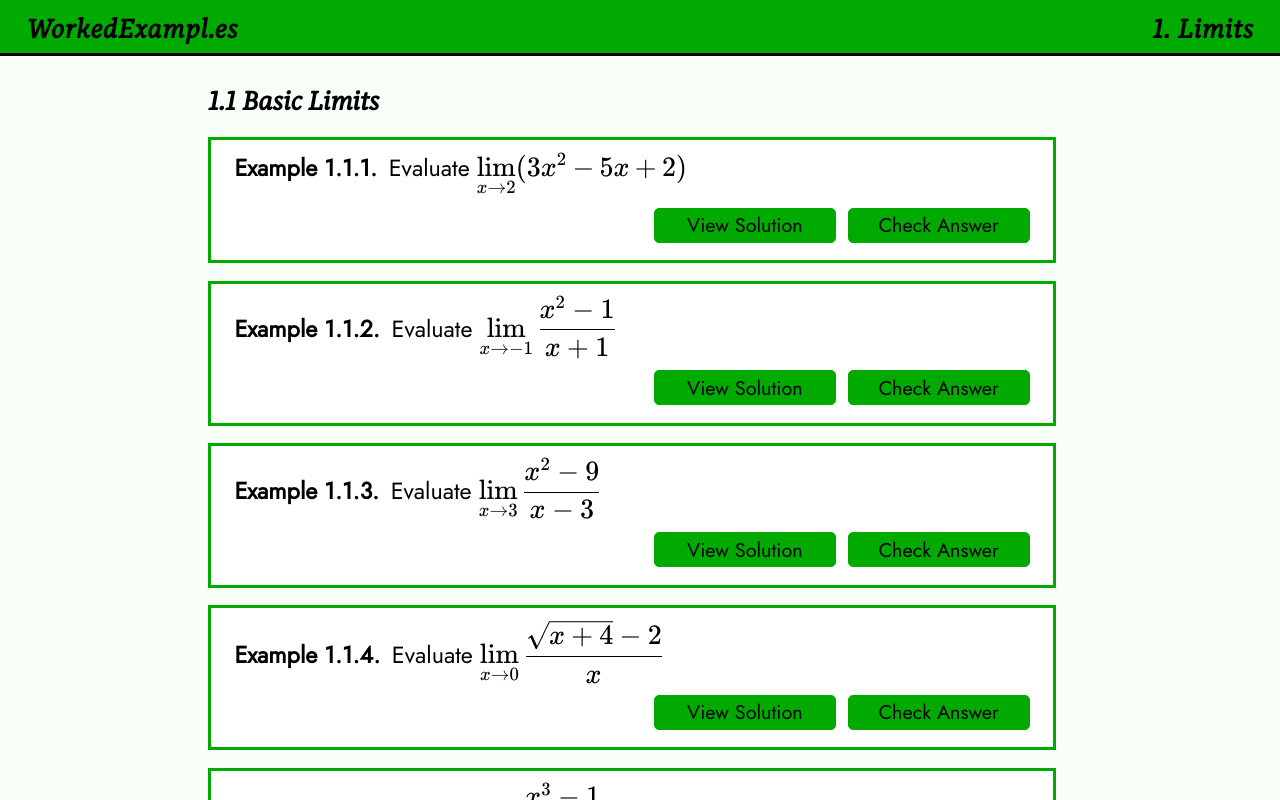
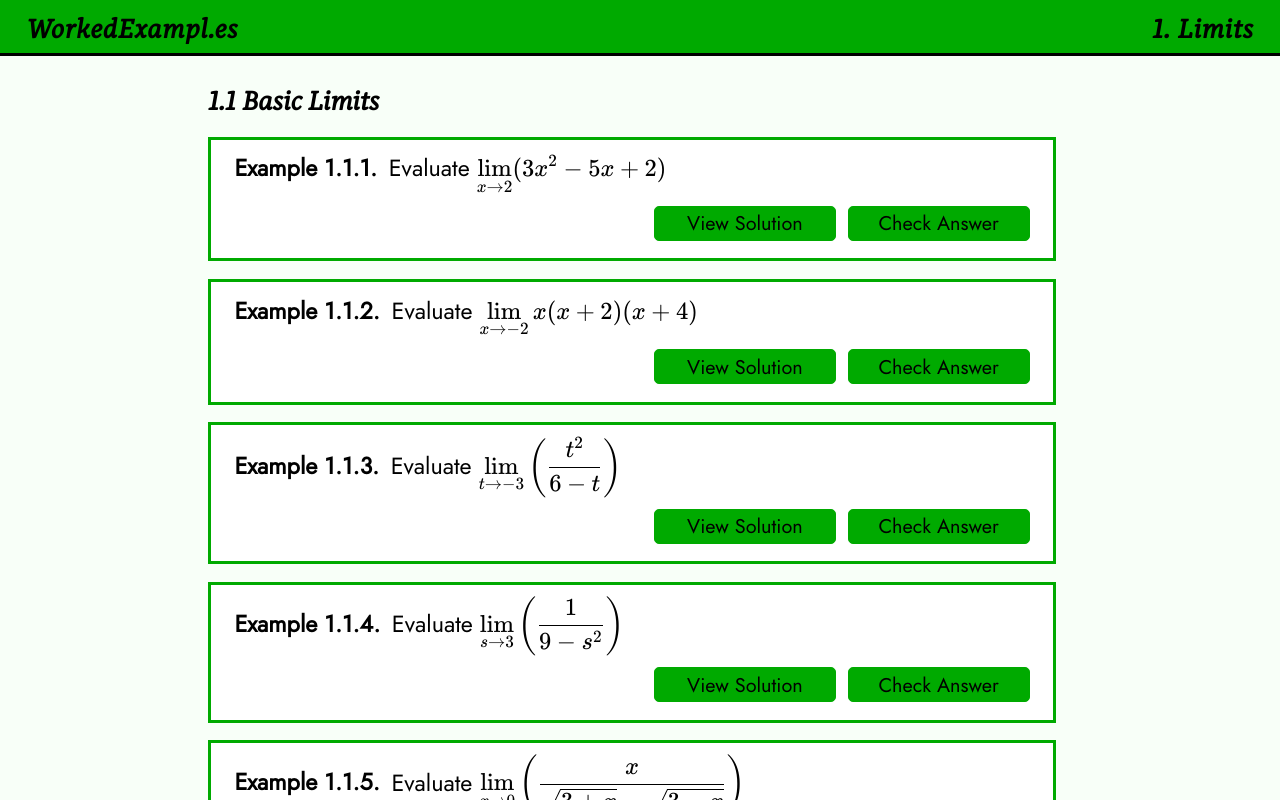
Before and after one commit to dmorgorg/wex, a SvelteKit app: page /math/calculus/limits/01basic in a window 1280 px wide. Built offline with nearby package versions, Linux system fonts and the light colour scheme.

Commit message:
more basic

```diff
--- a/src/lib/components/ExampleStatement.svelte
+++ b/src/lib/components/ExampleStatement.svelte
@@ -10,7 +10,7 @@
 </script>
 
 <div
-	class="children"
+	class="children example-statement"
 	class:_1-Example={level === 1}
 	class:_2-Example={level === 2}
 	class:_3-Example={level === 3}
@@ -45,4 +45,8 @@
 			counter(subsubsection-counter) '.' counter(subsubsubsection-counter) '.'
 			counter(problem-counter) '.';
 	}
+
+	/* .example-statement {
+		color: blue;
+	} */
 </style>
--- a/src/lib/styles/global.scss
+++ b/src/lib/styles/global.scss
@@ -211,7 +211,7 @@ body {
 .katex-display {
 	padding-top: 0.75em;
 
-	line-height: 2;
+	// line-height: 2;
 	// border: 1px solid black;
 }
 
@@ -220,12 +220,23 @@ body {
 	white-space: nowrap; /* prevent line break in katex */
 }
 
+div.example-statement {
+	.katex {
+		font-size: 1.05em !important;
+	}
+}
+
 blockquote {
 	border: 1px solid var(--math-primary);
-	background-color: var(--math-white);
+	// background-color: var(--math-white);
 	margin-top: 1.5em;
 	margin-bottom: 0.5em;
 	padding: 0.75em;
+
+	.katex {
+		// color: red;
+		font-size: 1em !important;
+	}
 }
 
 // !!!!!!!!!!!!!!!!!!!!!!!!!!!!!!!!!!!!!!!!!!!!!!!!!!!!!!!!!!!!!!!!!!!!!!!!!!!!!!!!!!
--- a/src/routes/math/calculus/limits/01basic/+page.svelte
+++ b/src/routes/math/calculus/limits/01basic/+page.svelte
@@ -18,7 +18,7 @@
 		<!-- !!!!!!!!!!!!!!!!!!!!!!!!!!!!!!!!!!!!!!!!!!!!!!!!!!!!!!!!!!!!!!!!!!!!!!!!!!!!!!!!! -->
 
 		<WE {levels}>
-			Evaluate {@html ki`\large\displaystyle \lim_{x \to 2} (3x^2 - 5x + 2)`}
+			Evaluate {@html ki`\displaystyle \lim_{x \to 2} (3x^2 - 5x + 2)`}
 
 			{#snippet solution()}
 				<blockquote>
@@ -34,8 +34,88 @@
 		</WE>
 
 		<!-- !!!!!!!!!!!!!!!!!!!!!!!!!!!!!!!!!!!!!!!!!!!!!!!!!!!!!!!!!!!!!!!!!!!!!!!!!!!!!!!!! -->
+
 		<WE {levels}>
-			Evaluate {@html ki`\large\displaystyle \lim_{x \to -1} \frac{x^2 - 1}{x+1}`}
+			Evaluate {@html ki`\displaystyle \lim_{x \to -2} x(x+2)(x+4)`}
+
+			{#snippet solution()}
+				<blockquote>
+					{@html ki`f(x)=x(x+2)(x+4)`} is continuous everywhere; evaluate at {@html ki` x=-2`}
+				</blockquote>
+				{@html kd`\displaystyle \lim_{x \to -2} x(x+2)(x+4) = (-2)((-2)+2)((-2)+4)= (-2)(0)(2)=0`}
+			{/snippet}
+
+			{#snippet answer()}
+				{@html kd`\displaystyle \lim_{x \to -2} x(x+2)(x+4)=0`}
+			{/snippet}
+		</WE>
+
+		<!-- !!!!!!!!!!!!!!!!!!!!!!!!!!!!!!!!!!!!!!!!!!!!!!!!!!!!!!!!!!!!!!!!!!!!!!!!!!!!!!!!! -->
+
+		<WE {levels}>
+			Evaluate {@html ki`\displaystyle \lim_{t \to -3} \left(\frac{t^2}{6-t}\right)`}
+
+			{#snippet solution()}
+				<blockquote>
+					{@html ki` \large\frac{t^2}{6-t}`} is continuous everywhere except at {@html ki` t=6`};
+					evaluate at {@html ki` x=-3`}
+				</blockquote>
+				{@html kd`\displaystyle \lim_{t \to -3} \left(\frac{t^2}{6-t}\right)=\frac{(-3)^2}{6-(-3)} =1 `}
+			{/snippet}
+
+			{#snippet answer()}
+				{@html kd`\displaystyle \lim_{t \to -3} \left(\frac{t^2}{6-t}\right)=1`}
+			{/snippet}
+		</WE>
+
+		<!-- !!!!!!!!!!!!!!!!!!!!!!!!!!!!!!!!!!!!!!!!!!!!!!!!!!!!!!!!!!!!!!!!!!!!!!!!!!!!!!!!! -->
+
+		<WE {levels}>
+			Evaluate {@html ki`\displaystyle \lim_{s \to 3} \left(\frac{1}{9-s^2}\right)`}
+
+			{#snippet solution()}
+				<blockquote>
+					{@html ki` \large\frac{1}{9-s^2}`} is not defined at {@html ki` s=3`} and there is no algebraic
+					manipulation that can make into a form that exists at {@html ki` s=3`}. The limit does not
+					exist (D.N.E.)
+				</blockquote>
+				{@html kd`\lim_{s \to 3} \left(\frac{1}{9-s^2}\right)\textsf{does not exist}`}
+			{/snippet}
+
+			{#snippet answer()}
+				{@html kd`\lim_{s \to 3} \left(\frac{1}{9-s^2}\right)\textsf{does not exist}`}
+			{/snippet}
+		</WE>
+
+		<!-- !!!!!!!!!!!!!!!!!!!!!!!!!!!!!!!!!!!!!!!!!!!!!!!!!!!!!!!!!!!!!!!!!!!!!!!!!!!!!!!!! -->
+
+		<WE {levels}>
+			Evaluate {@html ki`\displaystyle \lim_{x \to 0} \left(\frac{x}{\sqrt{3+x}-\sqrt{3-x}}\right)`}
+
+			{#snippet solution()}
+				<blockquote>
+					{@html ki` \Large\frac{x}{\sqrt{3+x}-\sqrt{3-x}}`} is not defined at {@html ki` x=0`} so use
+					a suitable algebraic manipulation to find an equivalent (except at {@html ki` x=0`})
+					expression that does exist at {@html ki` x=0`}
+				</blockquote>
+				{@html kd`
+				\begin{aligned}
+					\frac{x}{\sqrt{3+x}-\sqrt{3-x}} &=\frac{x}{\sqrt{3+x}-\sqrt{3-x}}\cdot\frac{\sqrt{3+x}+\sqrt{3-x}}{\sqrt{3+x}+\sqrt{3-x}} \\[0.75em]
+					&= \frac{x(\sqrt{3+x}+\sqrt{3-x})}{(3+x)-(3-x)}\\[0.75em]
+					&= \frac{\cancel{x}(\sqrt{3+x}+\sqrt{3-x})}{2\cancel{x}}\qquad\textsf{for }x\ne 0\\[0.75em]
+					\displaystyle \lim_{x \to 0} \left(\frac{x}{\sqrt{3+x}-\sqrt{3-x}}\right) &= \lim_{x \to 0}\frac{\sqrt{3+x}+\sqrt{3-x}}{2}=\frac{\sqrt{3+(0)}+\sqrt{3-(0)}}{2}=\sqrt{3}
+				\end{aligned}`}
+			{/snippet}
+
+			{#snippet answer()}
+				{@html kd`\displaystyle \lim_{x \to 0} \left(\frac{x}{\sqrt{3+x}-\sqrt{3-x}}\right) =\sqrt{3}`}
+			{/snippet}
+		</WE>
+
+		<!-- !!!!!!!!!!!!!!!!!!!!!!!!!!!!!!!!!!!!!!!!!!!!!!!!!!!!!!!!!!!!!!!!!!!!!!!!!!!!!!!!! -->
+
+		<WE {levels}>
+			Evaluate {@html ki`\displaystyle \lim_{x \to -1} \frac{x^2 - 1}{x+1}`}
 
 			{#snippet solution()}
 				<blockquote>
@@ -60,7 +140,7 @@
 		</WE>
 		<!-- !!!!!!!!!!!!!!!!!!!!!!!!!!!!!!!!!!!!!!!!!!!!!!!!!!!!!!!!!!!!!!!!!!!!!!!!!!!!!!!!! -->
 		<WE {levels}>
-			Evaluate {@html ki`\large\displaystyle \lim_{x \to 3} \frac{x^2 - 9}{x-3}`}
+			Evaluate {@html ki`\displaystyle \lim_{x \to 3} \frac{x^2 - 9}{x-3}`}
 
 			{#snippet solution()}
 				<blockquote>
@@ -82,7 +162,7 @@
 		</WE>
 		<!-- !!!!!!!!!!!!!!!!!!!!!!!!!!!!!!!!!!!!!!!!!!!!!!!!!!!!!!!!!!!!!!!!!!!!!!!!!!!!!!!!! -->
 		<WE {levels}>
-			Evaluate {@html ki`\large\displaystyle \lim_{x \to 0} \frac{\sqrt{x+4} - 2}{x}`}
+			Evaluate {@html ki`\displaystyle \lim_{x \to 0} \frac{\sqrt{x+4} - 2}{x}`}
 
 			{#snippet solution()}
 				{@html kd`
@@ -100,7 +180,7 @@
 		</WE>
 		<!-- !!!!!!!!!!!!!!!!!!!!!!!!!!!!!!!!!!!!!!!!!!!!!!!!!!!!!!!!!!!!!!!!!!!!!!!!!!!!!!!!! -->
 		<WE {levels}>
-			Evaluate {@html ki`\large\displaystyle \lim_{x \to 1} \frac{x^3 - 1}{x-1}`}
+			Evaluate {@html ki`\displaystyle \lim_{x \to 1} \frac{x^3 - 1}{x-1}`}
 
 			{#snippet solution()}
 				{@html kd`
@@ -117,7 +197,7 @@
 		</WE>
 		<!-- !!!!!!!!!!!!!!!!!!!!!!!!!!!!!!!!!!!!!!!!!!!!!!!!!!!!!!!!!!!!!!!!!!!!!!!!!!!!!!!!! -->
 		<WE {levels}>
-			Evaluate {@html ki`\large\displaystyle \lim_{x \to 4} \frac{x-4}{\sqrt{x} - 2}`}
+			Evaluate {@html ki`\displaystyle \lim_{x \to 4} \frac{x-4}{\sqrt{x} - 2}`}
 
 			{#snippet solution()}
 				{@html kd`
@@ -134,7 +214,7 @@
 		</WE>
 		<!-- !!!!!!!!!!!!!!!!!!!!!!!!!!!!!!!!!!!!!!!!!!!!!!!!!!!!!!!!!!!!!!!!!!!!!!!!!!!!!!!!! -->
 		<WE {levels}>
-			Evaluate {@html ki`\large\displaystyle \lim_{x \to 0} \frac{(x+1)^2 - 1}{x}`}
+			Evaluate {@html ki`\displaystyle \lim_{x \to 0} \frac{(x+1)^2 - 1}{x}`}
 
 			{#snippet solution()}
 				<blockquote>
@@ -155,7 +235,7 @@
 		</WE>
 		<!-- !!!!!!!!!!!!!!!!!!!!!!!!!!!!!!!!!!!!!!!!!!!!!!!!!!!!!!!!!!!!!!!!!!!!!!!!!!!!!!!!! -->
 		<WE {levels}>
-			Evaluate {@html ki`\large\displaystyle \lim_{x \to 2} \frac{x^2 - 4x + 4}{x-2}`}
+			Evaluate {@html ki`\displaystyle \lim_{x \to 2} \frac{x^2 - 4x + 4}{x-2}`}
 
 			{#snippet solution()}
 				{@html kd`
@@ -170,11 +250,17 @@
 				{@html kd`\lim_{x \to 2} \frac{x^2 - 4x + 4}{x-2}=0`}
 			{/snippet}
 		</WE>
+
 		<!-- !!!!!!!!!!!!!!!!!!!!!!!!!!!!!!!!!!!!!!!!!!!!!!!!!!!!!!!!!!!!!!!!!!!!!!!!!!!!!!!!! -->
+
 		<WE {levels}>
-			Evaluate {@html ki`\large\displaystyle \lim_{x \to -2} \left(\frac{x^2-x-6}{x^2+7x+10}\right)`}
+			Evaluate {@html ki`\displaystyle \lim_{x \to -2} \left(\frac{x^2-x-6}{x^2+7x+10}\right)`}
 
 			{#snippet solution()}
+				<blockquote>
+					{@html ki`\large\frac{x^2-x-6}{x^2+7x+10}`} is undefined at {@html ki`x=-2`} so find common
+					factors in the numerator and the denominator, and cancel these common factors.
+				</blockquote>
 				{@html kd`
 				\begin{aligned}
 					\frac{x^2-x-6}{x^2+7x+10} &=\frac{\cancel{(x+2)}(x-3)}{\cancel{(x+2)}(x+5)}=\frac{x-3}{x+5}\qquad(\text{for }x\ne -2)\\[5px]
@@ -188,17 +274,31 @@
 			{/snippet}
 		</WE>
 		<!-- !!!!!!!!!!!!!!!!!!!!!!!!!!!!!!!!!!!!!!!!!!!!!!!!!!!!!!!!!!!!!!!!!!!!!!!!!!!!!!!!! -->
+
 		<WE {levels}>
-			Evaluate {@html ki`\large\displaystyle \lim_{x \to 1} \frac{x^4 - 1}{x^2 - 1}`}
+			Evaluate {@html ki`\displaystyle \lim_{y \to 1} \frac{y+\sqrt{y}-2}{y+2\sqrt{y}-3}`}
 
 			{#snippet solution()}
-				?
+				<blockquote>
+					{@html ki`\large\frac{y+\sqrt{y}-2}{y+2\sqrt{y}-3}`} is of the form {@html ki`\Large\frac{0}{0}`}
+					at {@html ki`x=1`}. Factor the numerator and denominator and cancel where possible to
+					evaluate at {@html ki`x=1`}.
+				</blockquote>
+				{@html kd`
+				\begin{gather*}
+					\frac{y+\sqrt{y}-2}{y+2\sqrt{y}-3} =\frac{\cancel{(\sqrt{y}-1)}(\sqrt{y}+2)}{\cancel{(\sqrt{y}-1)}(\sqrt{y}+3)}=\frac{\sqrt{y}+2}{\sqrt{y}+3}\qquad(\text{for }y\ne 1)\\[15px]
+					\Rightarrow\lim_{x \to 1}\frac{y+\sqrt{y}-2}{y+2\sqrt{y}-3} =\lim_{x \to 1} \frac{\sqrt{y}+2}{\sqrt{y}+3} =\frac{3}{4}
+				\end{gather*}
+				`}
 			{/snippet}
 
 			{#snippet answer()}
-				?
+				{@html kd`\displaystyle \lim_{x \to 1} \frac{y+\sqrt{y}-2}{y+2\sqrt{y}-3}=\frac{3}{4}`}
 			{/snippet}
 		</WE>
+
+		<!-- !!!!!!!!!!!!!!!!!!!!!!!!!!!!!!!!!!!!!!!!!!!!!!!!!!!!!!!!!!!!!!!!!!!!!!!!!!!!!!!!! -->
+
 		<!-- !!!!!!!!!!!!!!!!!!!!!!!!!!!!!!!!!!!!!!!!!!!!!!!!!!!!!!!!!!!!!!!!!!!!!!!!!!!!!!!!! -->
 	</main>
 </div>
```
Also changed, not shown: src/lib/styles/global.css, 1 other file (tests, documents, lock files or other folders).
